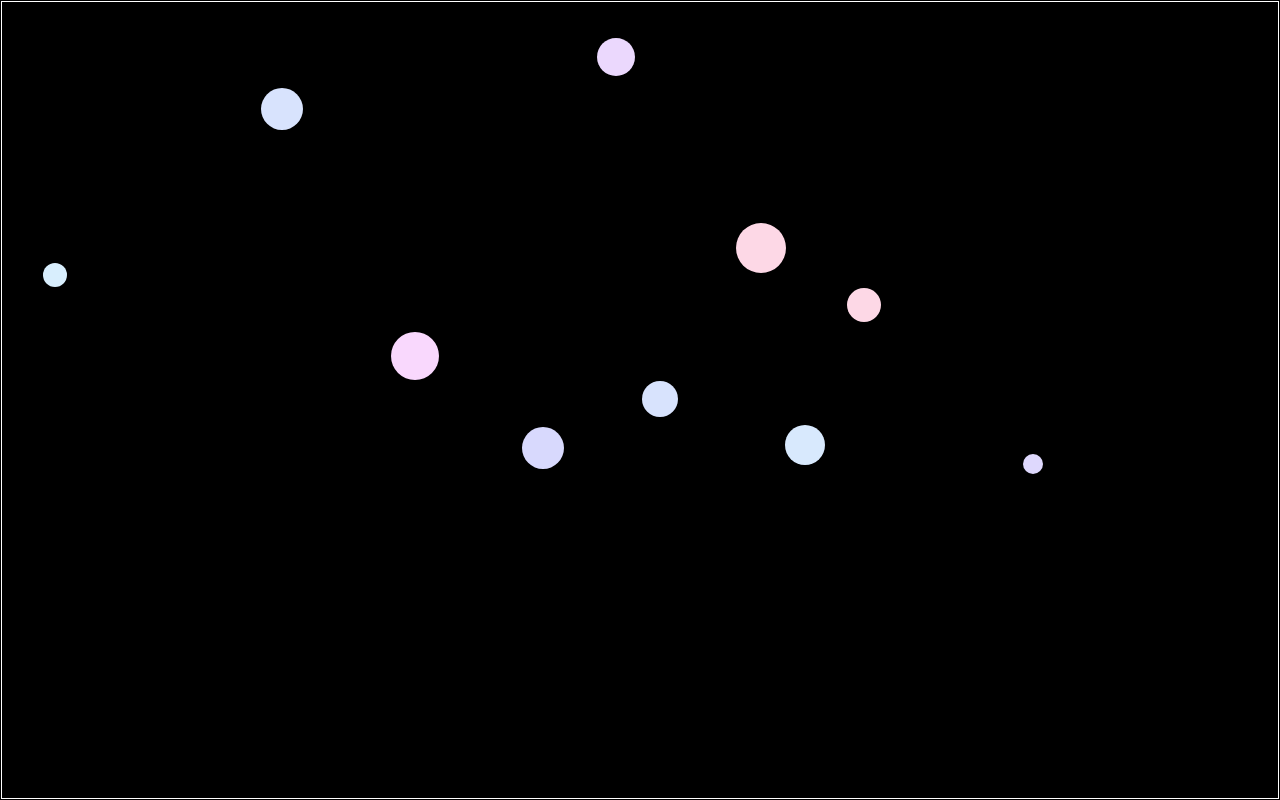
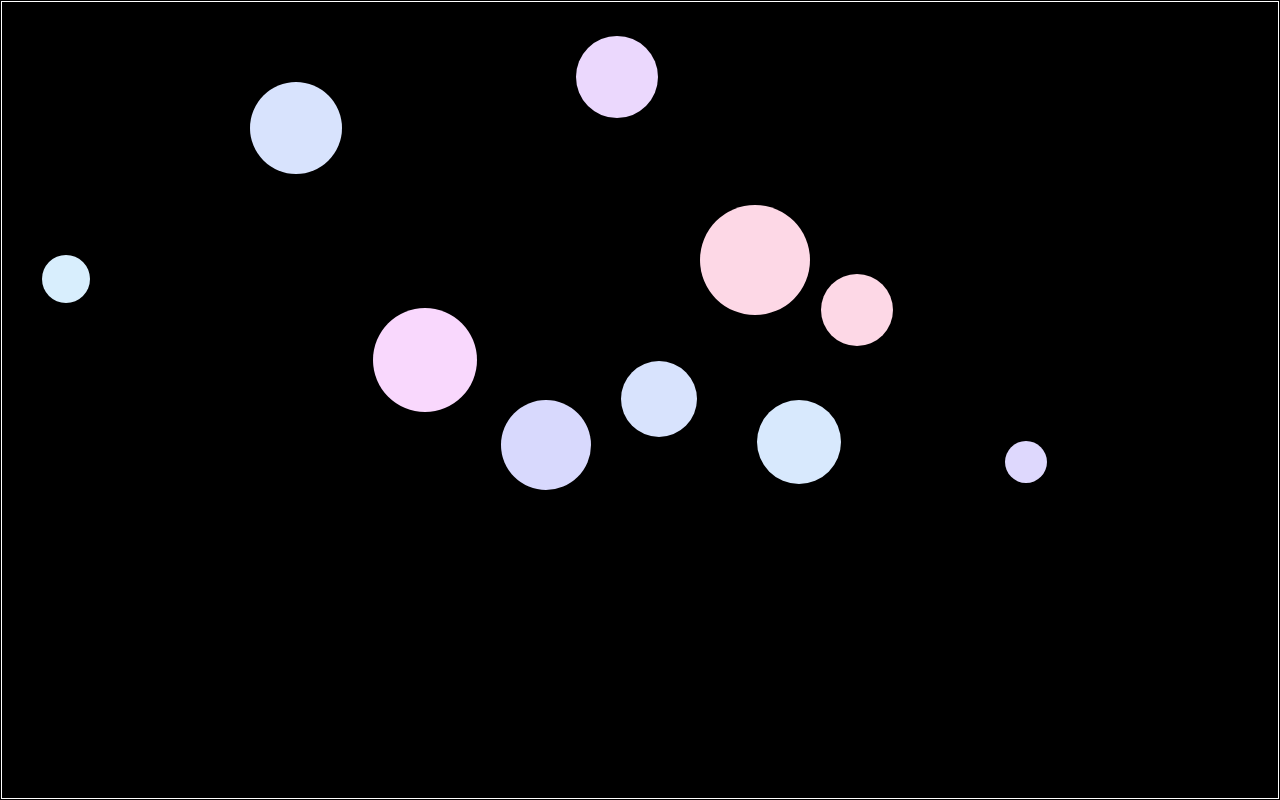
Before and after one commit to PhoenixxDevs/pp2, a plain HTML site: page index.html in a window 1280 px wide. Both pictures are taken after a click on the button "START". Drawn offline with Linux system fonts and the light colour scheme; a web font is replaced by a local one.

Commit message:
feat prevent targets spawning over each other (mostly)

```diff
--- a/assets/css/style.css
+++ b/assets/css/style.css
@@ -20,7 +20,7 @@ canvas {
 
           /* MAIN STYLES */
 
-.main-menu {
+.menu {
   position: absolute;
   top: 0; left: 0;
   width: 100dvw;
@@ -32,7 +32,7 @@ canvas {
 .title {
   margin: 30px 0;
   text-align: center;
-  font-size: 69px;
+  font-size: 160px;
   color: white;
 }
 
--- a/assets/js/class.js
+++ b/assets/js/class.js
@@ -4,6 +4,7 @@ class Circle {
     this.pos = config.pos;
     this.vel = config.vel;
     this.color = config.color;
+    this.firstUpdate = true;
   }
   draw() {
     ctx.fillStyle = this.color;
@@ -23,7 +24,7 @@ class Target extends Circle {
     switch (type) {
       case "default":
       default:
-        let size = getRandomInt(10, 25);
+        let size = getRandomInt(20, 55);
         let posX = getRandomInt(size, WIDTH - size);
         let posY = getRandomInt(size, HEIGHT - size);
         config = {
@@ -43,25 +44,45 @@ class Target extends Circle {
     super(config);
     this.id = id;
   }
-  checkContactMouse() {
-    let dx = this.pos.x - mouse.pos.x;
-    let dy = this.pos.y - mouse.pos.y;
+  // if spawning over another cirlce, relocate (WORKS 99% OF TIME)
+  randomisePos(i) {
+    if(this.checkContact(targets[i])){
+      this.pos = {
+        x: getRandomInt(this.size, WIDTH - this.size),
+        y: getRandomInt(this.size, HEIGHT - this.size)
+      }
+    }
+  }
+  checkContact(circle) {
+    let dx = this.pos.x - circle.pos.x;
+    let dy = this.pos.y - circle.pos.y;
     if (
       // DISTANCE LESS THAN HYPOTENUSE USING PYTHAG MEANS TOUCHING
       Math.sqrt(dx * dx + dy * dy) <
-      this.size + mouse.size
+      this.size + circle.size
     ) {
       return true;
     }
   }
   update() {
     // CLEAR ON CLICK
-    if(this.checkContactMouse() && mouse.fire){
-      targets[this.id] = null;
+    if(this.firstUpdate){
+      for(let i = 0; i < targets.length; i++) {
+        if(targets[i].id === this.id){
+          continue;
+        }
+        this.randomisePos(i);
+      }
+    }
+    if(mouse.fire){
+      if(this.checkContact(mouse)){
+        targets[this.id] = null;
+      }
     }
     if (this.vel.x > 0 || this.vel.y > 0) {
       this.move();
     }
       this.draw();
+      this.firstUpdate = false;
   }
 }
--- a/index.html
+++ b/index.html
@@ -11,7 +11,7 @@
 </head>
 <body>
   <canvas id="canvas"></canvas>
-  <div id="main-menu" class="main-menu">
+  <div id="main-menu" class="menu">
     <h1 class="title j20">AIM TRAINER</h1>
     <p class="description j20">
       AIM TRAINER is a simple game that helps improve your aim and reaction time. <br>
@@ -20,6 +20,9 @@
     </p>
     <button id="start-button" class="j20"onclick="main()">START</button>
   </div>
+  <div id="gameover" class="menu hide j20">
+
+  </div>
   <script src="assets/js/class.js"></script>
   <script src="assets/js/main.js"></script>
 </body>
--- a/package.json
+++ /dev/null
@@ -1,5 +0,0 @@
-{
-  "dependencies": {
-    "jslint": "^0.12.1"
-  }
-}
```
Also changed, not shown: 1 other file.
